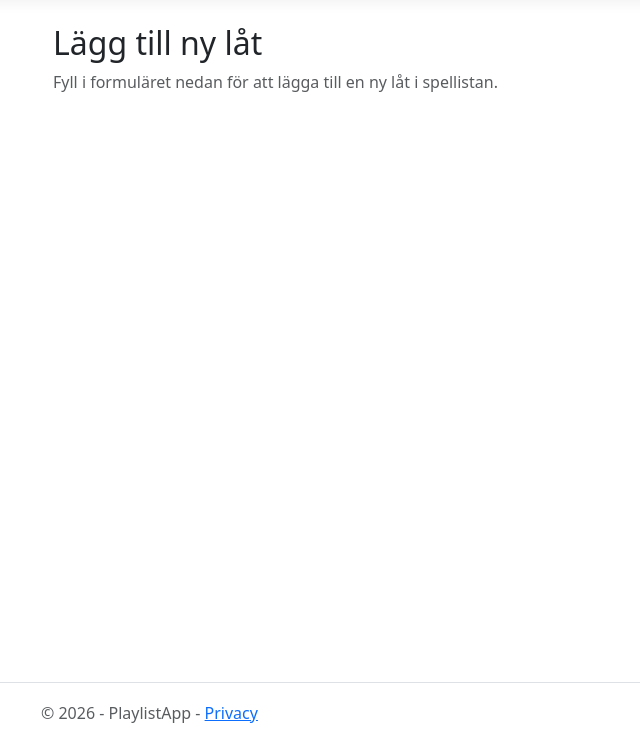
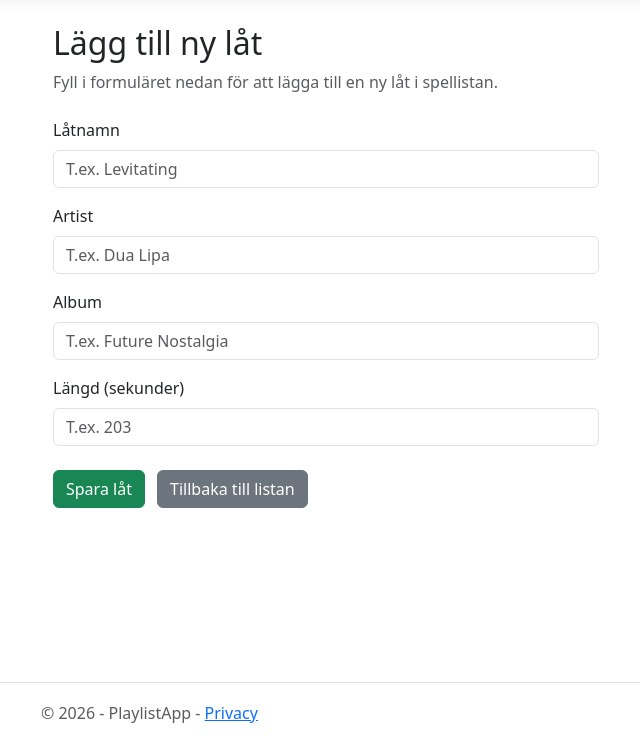
Before and after one commit to elsaluundberg/DoW_Lab_1, an ASP.NET Core app: page /Home/Create in a window 1280 px wide. Shown: the part 57-800 px from the top of the page, without its empty margins (41-681 px from the left). Run offline with ASP.NET Core 8, Linux system fonts and the light colour scheme; style sheets or scripts are compiled from the project's sources.

Commit message:
Created the form

```diff
--- a/PlaylistApp/Views/Home/Create.cshtml
+++ b/PlaylistApp/Views/Home/Create.cshtml
@@ -8,8 +8,36 @@
     <h2>@ViewData["Title"]</h2>
     <p class="text-muted">Fyll i formuläret nedan för att lägga till en ny låt i spellistan.</p>
 
+    <!-- Formuläret skickar datan till [HttpPost] Create i HomeController -->
     <form asp-controller="Home" asp-action="Create" method="post" class="mt-4 col-md-6">
 
+        <div class="mb-3">
+            <label asp-for="Name" class="form-label">Låtnamn</label>
+            <input asp-for="Name" class="form-control" placeholder="T.ex. Levitating" required />
+            <span asp-validation-for="Name" class="text-danger"></span>
+        </div>
 
+        <div class="mb-3">
+            <label asp-for="ArtistName" class="form-label">Artist</label>
+            <input asp-for="ArtistName" class="form-control" placeholder="T.ex. Dua Lipa" required />
+            <span asp-validation-for="ArtistName" class="text-danger"></span>
+        </div>
+
+        <div class="mb-3">
+            <label asp-for="AlbumName" class="form-label">Album</label>
+            <input asp-for="AlbumName" class="form-control" placeholder="T.ex. Future Nostalgia" required />
+            <span asp-validation-for="AlbumName" class="text-danger"></span>
+        </div>
+
+        <div class="mb-3">
+            <label asp-for="Length" class="form-label">Längd (sekunder)</label>
+            <input asp-for="Length" class="form-control" type="number" min="1" placeholder="T.ex. 203" required />
+            <span asp-validation-for="Length" class="text-danger"></span>
+        </div>
+
+        <div class="mt-4">
+            <button type="submit" class="btn btn-success">Spara låt</button>
+            <a asp-controller="Home" asp-action="Index" class="btn btn-secondary ms-2">Tillbaka till listan</a>
+        </div>
     </form>
 </div>
```
